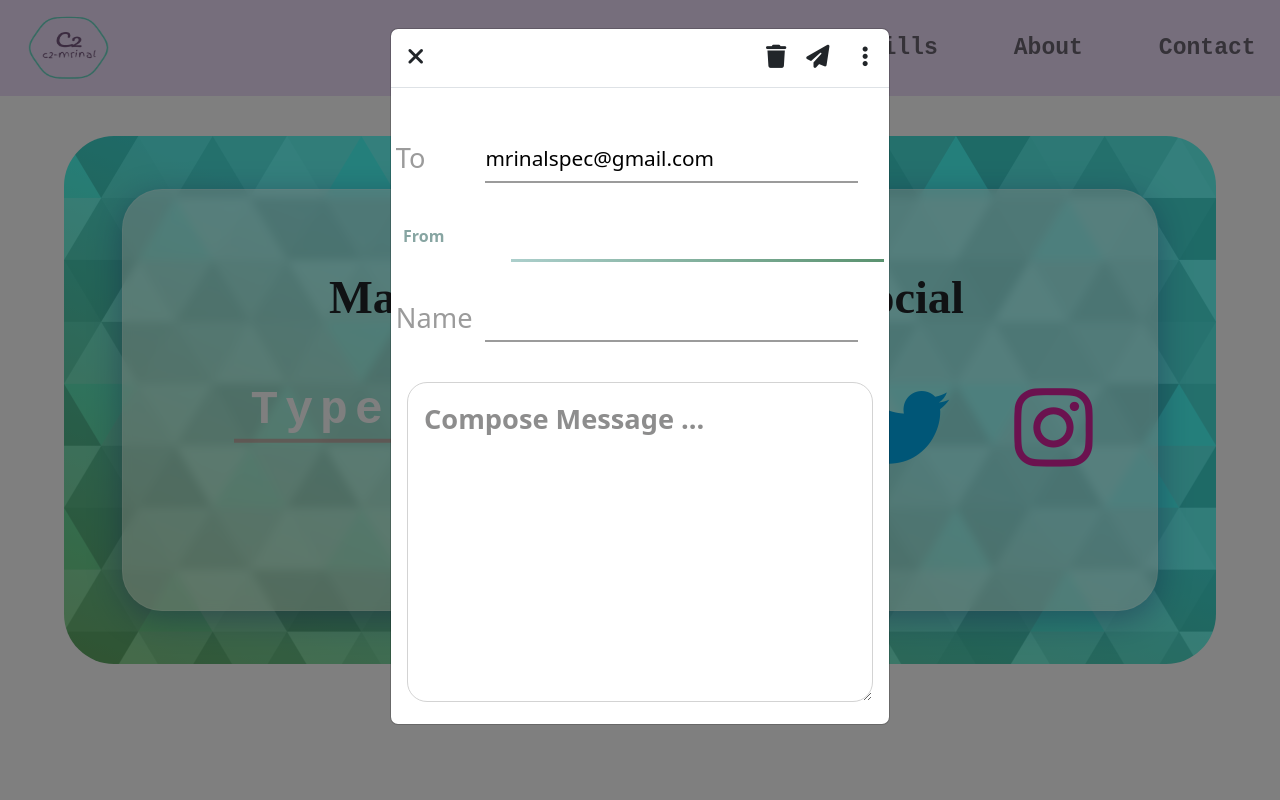
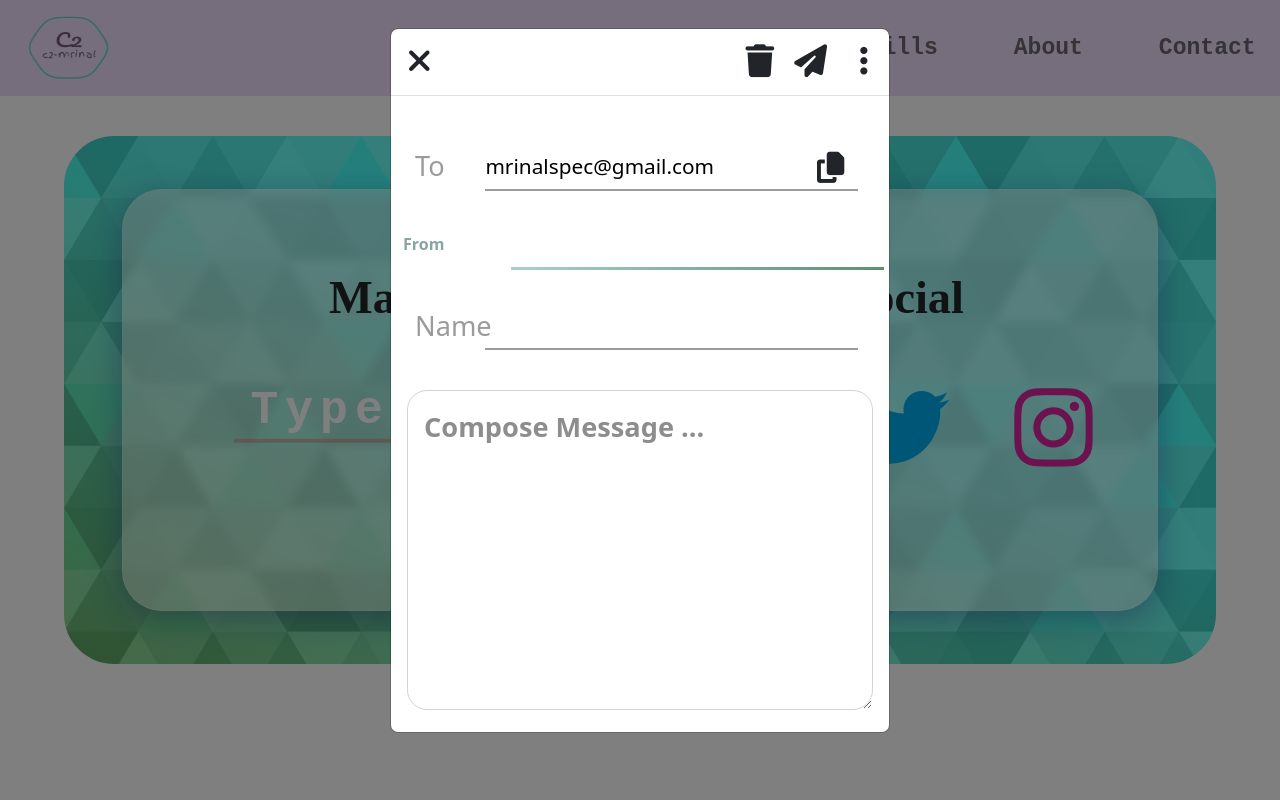
Before and after one commit to c2-mrinal/Portfolio, a React (Create React App) app in the folder UI/: page /contact in a window 1280 px wide. Both pictures are taken after a click on the element "Type...". Shown: the top 800 px of the page. Built offline with nearby package versions, Linux system fonts and the light colour scheme.

Commit message:
copy clipboard added

```diff
--- a/UI/src/Components/Contact/MailPopUp/index.js
+++ b/UI/src/Components/Contact/MailPopUp/index.js
@@ -88,6 +88,14 @@ function MailPopUp(props) {
 	const errorInMail = (msg) => {
 		return <div className="errorMail">{msg}</div>;
 	};
+	const copyContent = async () => {
+		try {
+			await navigator.clipboard.writeText("mrinalspec@gmail.com");
+			console.log("Content copied to clipboard");
+		} catch (err) {
+			console.error("Failed to copy: ", err);
+		}
+	};
 
 	return (
 		<div>
@@ -134,6 +142,7 @@ function MailPopUp(props) {
 										onChange={handleChange}
 										disabled={true}
 									/>
+									<i className="fa fa-copy copyClipboard" onClick={copyContent} title="Copy Mail ID"></i>
 								</div>
 
 								<div>
--- a/UI/src/Components/Contact/contact.css
+++ b/UI/src/Components/Contact/contact.css
@@ -211,7 +211,7 @@ i {
 	opacity: 0.4;
 }
 .modelIcons i {
-	font-size: calc(1.5vw + 0.5vh);
+	font-size: calc(1rem + 1vw + 0.5vh);
 	cursor: pointer;
 }
 .downArrow {
@@ -226,3 +226,14 @@ i {
 	width: calc(20vw + 20vh);
 	transform: rotate(180deg);
 }
+.copyClipboard {
+	cursor: pointer;
+	position: absolute;
+	/* left: auto; */
+	right: calc(2rem + 1vw);
+	top: 7vh;
+	font-size: calc(1.5vh + 1.5vw);
+}
+.copyClipboard:hover {
+	color: #76c773;
+}
--- a/UI/src/Shared/Input/input.css
+++ b/UI/src/Shared/Input/input.css
@@ -29,7 +29,7 @@
 .form__label {
 	position: absolute;
 	top: 18px;
-	left: -1em;
+	left: -0.5rem;
 	display: block;
 	transition: 0.2s;
 	font-size: calc(1.5vw + 1vh);
```
